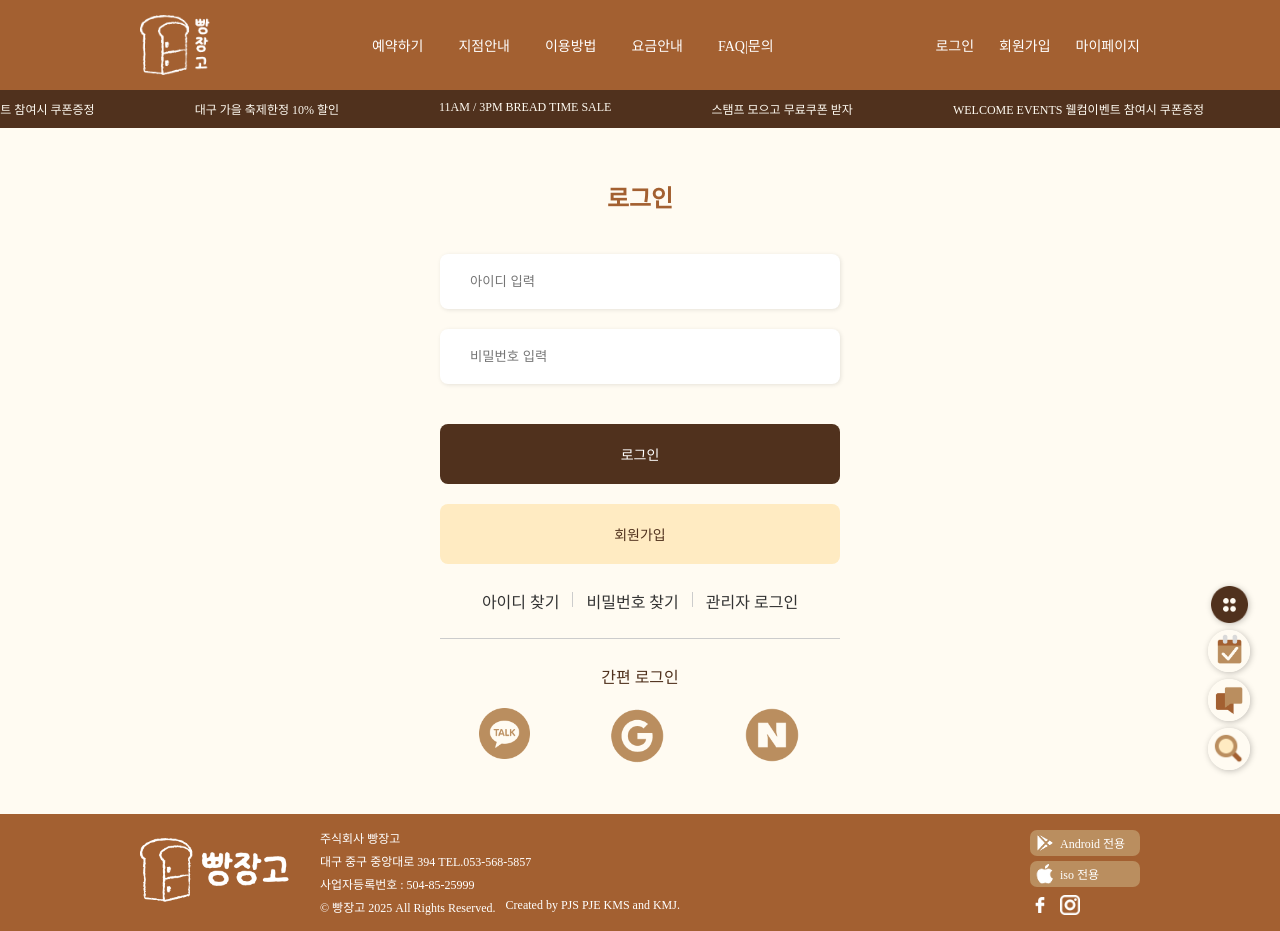
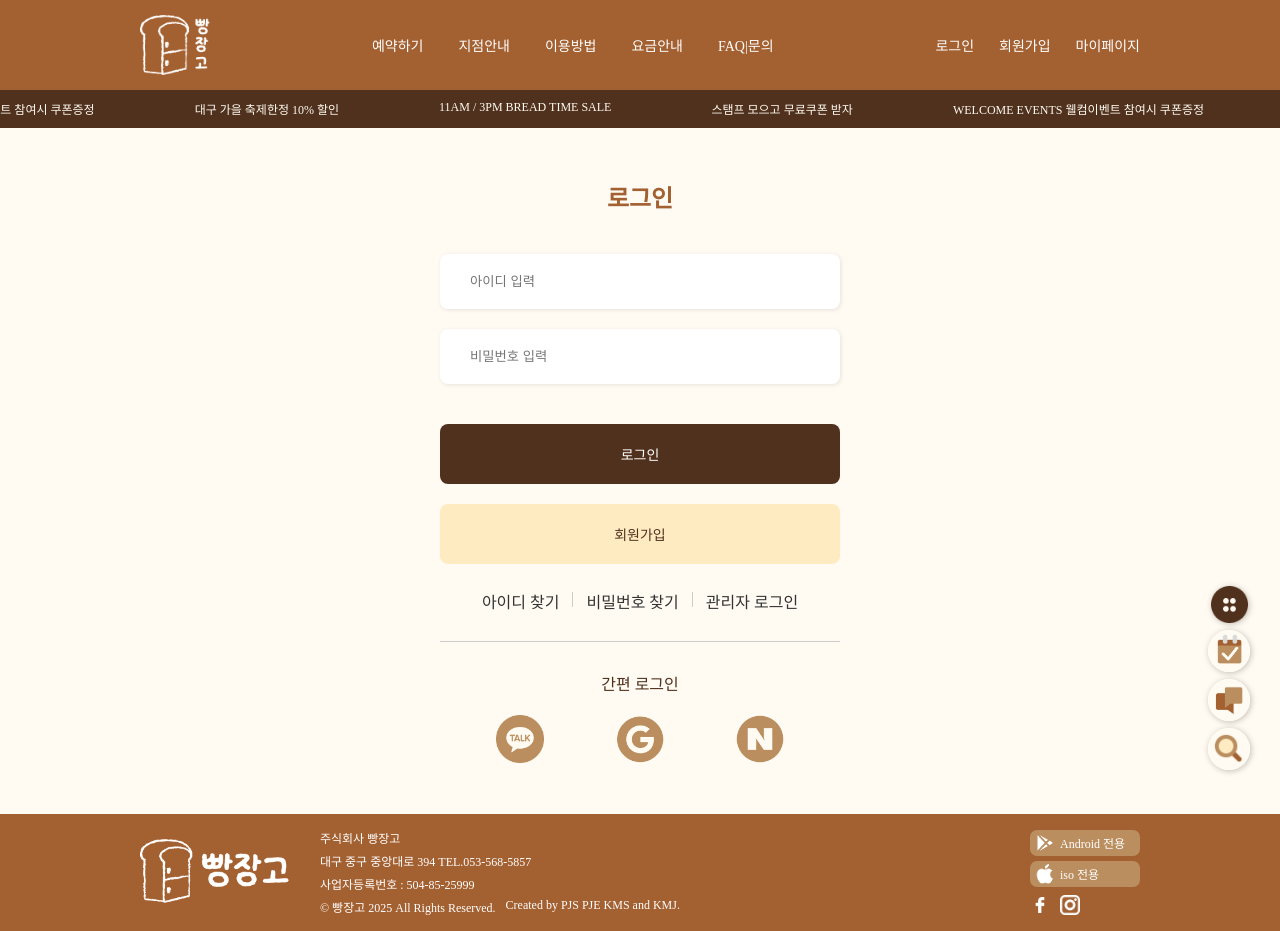
Before and after one commit to JIN44638/bbangjanggo, a Vue app: page /login in a window 1280 px wide. Built offline with nearby package versions, Linux system fonts and the light colour scheme; a web font is replaced by a local one.

Commit message:
로그인 버튼 수정

```diff
--- a/src/views/Login.vue
+++ b/src/views/Login.vue
@@ -115,7 +115,7 @@ const login = () => {
         width: 100%;
         max-width: 400px;
         background-color: #ccc;
-        // margin: 20px 0 10px 0;
+        margin: 3.5px 0;
       }
       .sns-login {
         display: flex;
@@ -136,7 +136,7 @@ const login = () => {
           justify-content: space-between;
           img {
             display: block;
-            width: 100%;
+            width: 120px;
             padding: 0 30%;
           }
         }
```
